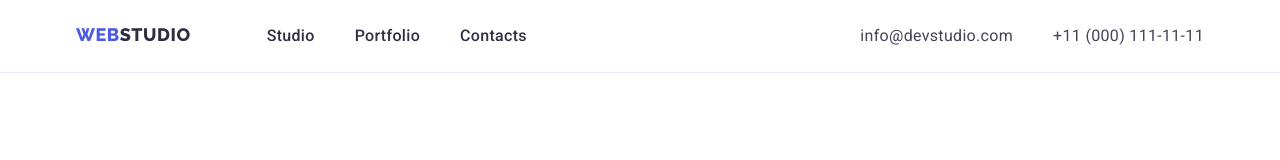
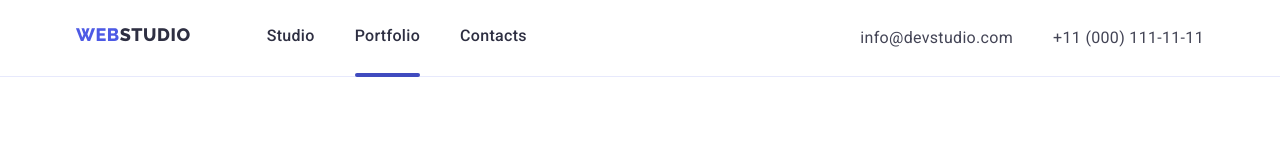
Before and after one commit to yuliatos12/goit-markup-hw-05, a plain HTML site: page portfolio.html in a window 1280 px wide. Shown: the top 160 px of the page. Drawn offline with nearby package versions, Linux system fonts and the light colour scheme.

Commit message:
Update portfolio.html

```diff
--- a/portfolio.html
+++ b/portfolio.html
@@ -37,7 +37,7 @@
                 <a href="./index.html" class="link">Studio</a>
               </li>
               <li class="item">
-                <a href="./portfolio.html" class="link">Portfolio</a>
+                <a href="./portfolio.html" class="link nav-active">Portfolio</a>
               </li>
               <li class="item"><a href="" class="link">Contacts</a></li>
             </ul>
```
